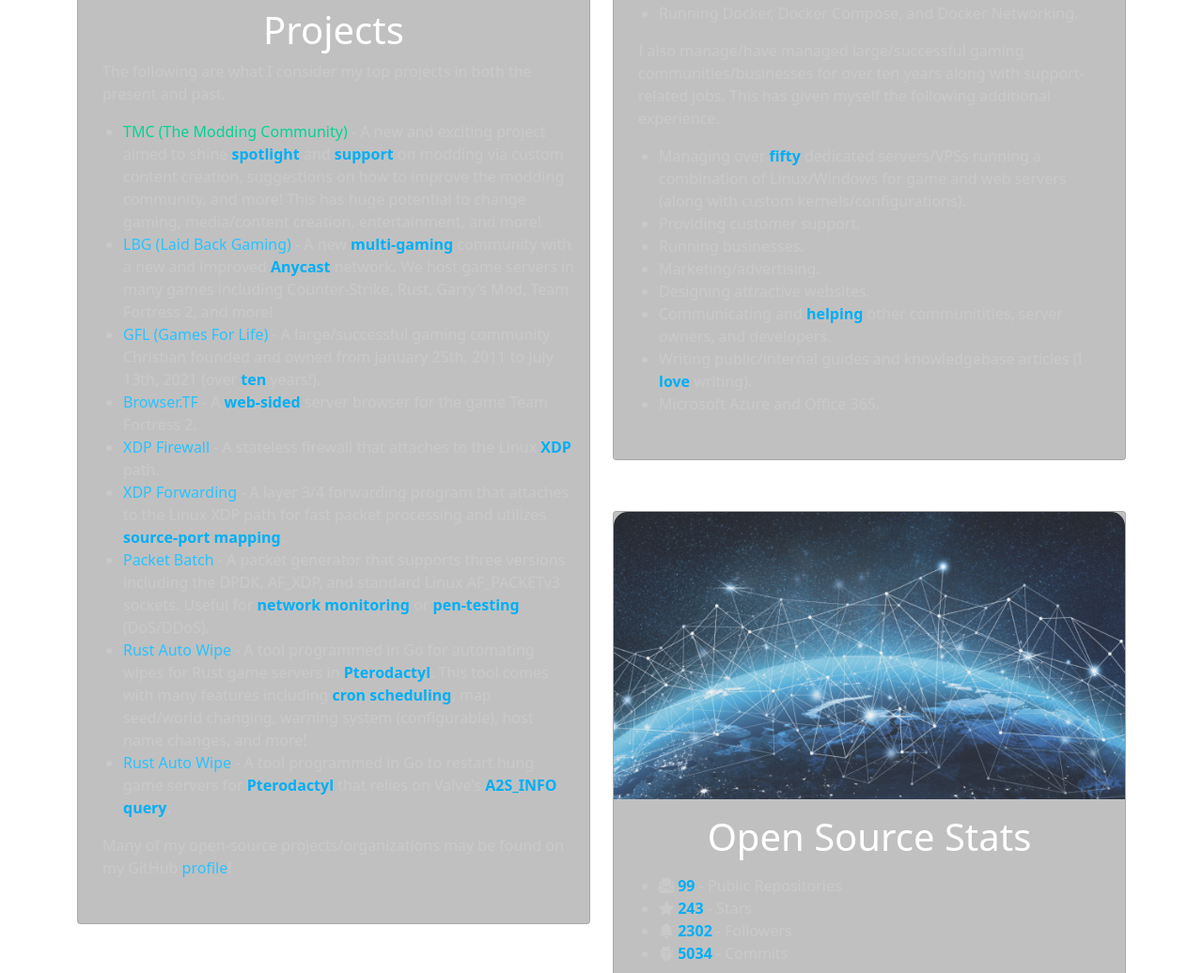
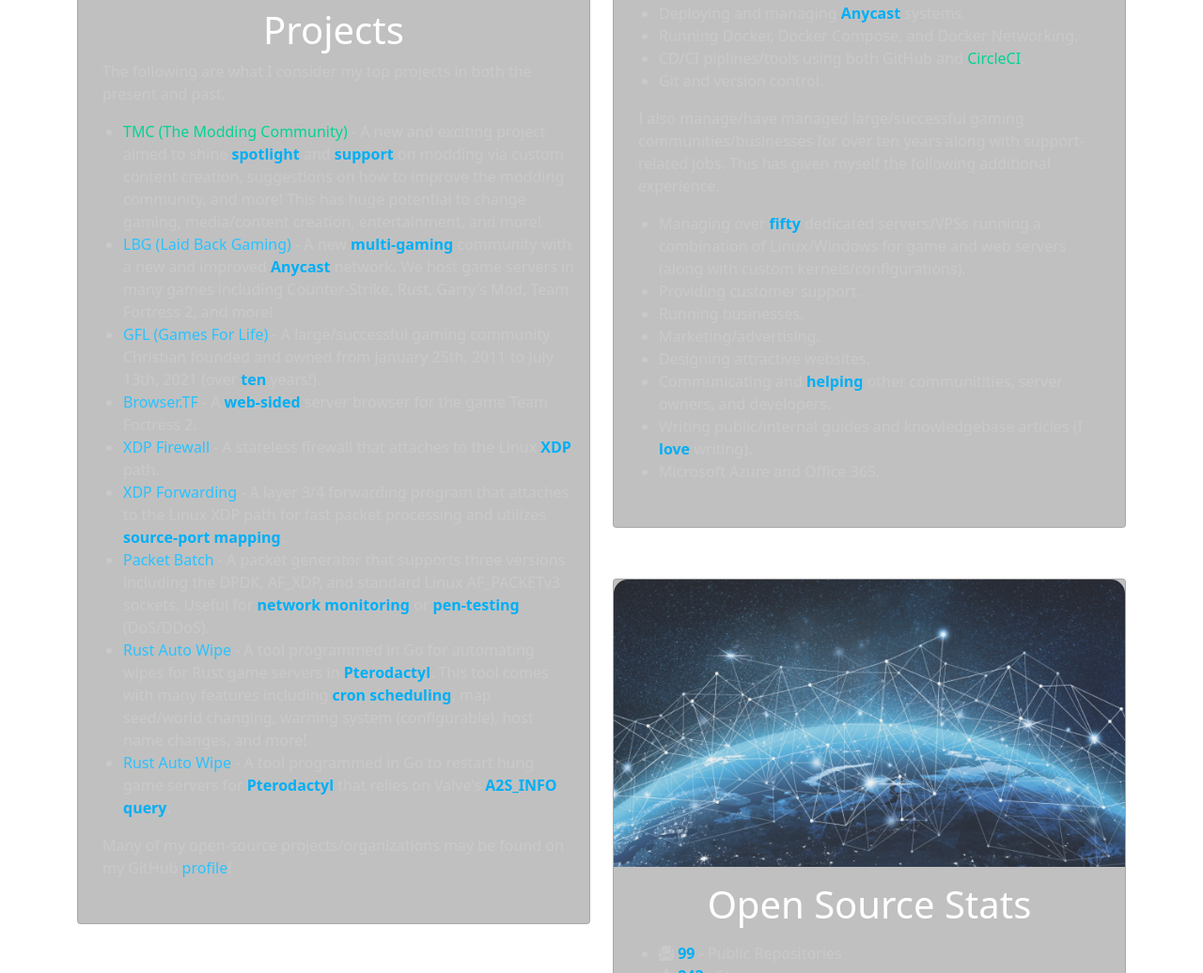
Before and after one commit to deaconn-net/deaconn-old, a Django app: page / in a window 1280 px wide. Shown: the part 1195-2231 px from the top of the page at 94% size. Run offline with Django 4.2, Linux system fonts and the light colour scheme; some libraries are stand-ins or nearby versions.

Commit message:
Welp let's give this a try.

```diff
--- a/deaconn/home/templates/home/home.html
+++ b/deaconn/home/templates/home/home.html
@@ -36,7 +36,7 @@
                     </ul>
                 </p>
 
-                <p class="card-text">In addition to programming, I also have experience in <span class="flair">Linux</span> and <span class="flair">networking</span>. This comes with the following experience.
+                <p class="card-text">In addition to programming, I also have experience in <span class="flair">Linux</span>, <span class="flair">networking</span>, Git, CD/CI tools, and version control. This comes with the following experience.
                     <ul>
                         <li>Linux networking/tunneling protocols including <span class="flair">IPIP</span>, GRE, and more.</li>
                         <li>Linux kernel networking paths including <span class="flair">XDP</span> (Express Data Path) and TC (Traffic Control).</li>
@@ -46,6 +46,8 @@
                         <li><span class="flair">BGP</span> (Border Gateway Protocol) tuning and routing.</li>
                         <li>Deploying and managing <span class="flair">Anycast</span> systems.</li>
                         <li>Running Docker, Docker Compose, and Docker Networking.</li>
+                        <li>CD/CI piplines/tools using both GitHub and <a class="tmc" href="https://circleci.com/" target="_blank">CircleCI</a>.</li>
+                        <li>Git and version control.</li>
                     </ul>
                 </p>
 
@@ -105,4 +107,14 @@
             </div>
         </div>
     </div>
+
+    <div class="col">
+        <div class="card">
+            <img class="card-img-top" src="{% static 'home/referrals.webp' %}" alt="image">
+            <div class="card-body">
+                <h1 class="card-title text-center">Referrals</h1>
+                <p>Will be completed in the near future.</p>
+            </div>
+        </div>
+    </div>
 </div>
```
Also changed, not shown: deaconn/home/static/referrals.webp (added).
